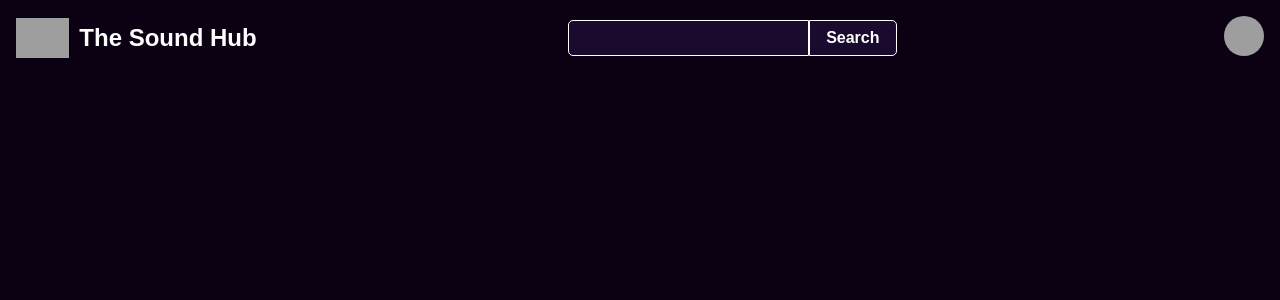
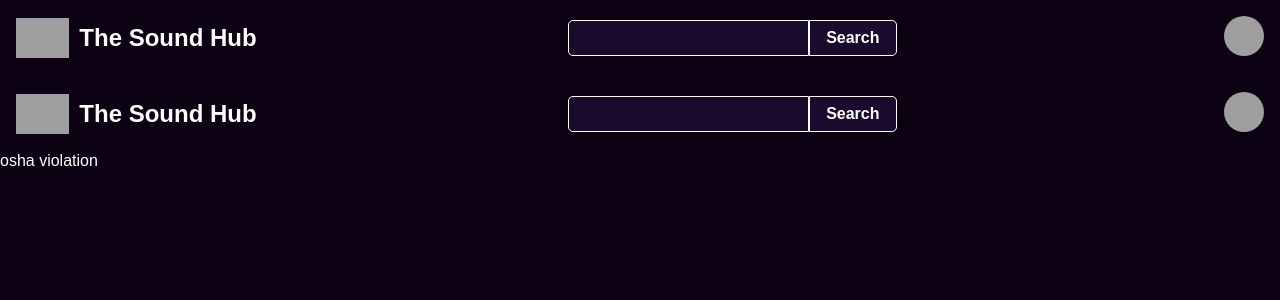
Before and after one commit to rottngator/CapstoneProject, a React (Create React App) app in the folder frontend/: page / in a window 1280 px wide. Shown: the top 300 px of the page. Built offline with nearby package versions, Linux system fonts and the light colour scheme; grey boxes are pictures that could not be loaded.

Commit message:
routes
fixed routes not working

```diff
--- a/frontend/src/App.js
+++ b/frontend/src/App.js
@@ -11,9 +11,9 @@ const App = () => {
         <Router>
             <NavBar />
             <Routes>
-                <Route path='/' exact component={Home} />
-                <Route path='/profile' component={ProfileView} />
-                <Route path='/upload' component={MusicUpload} />
+                <Route path='/' element={<Home />} />
+                <Route path='/profile' element={<ProfileView />} />
+                <Route path='/upload' element={<MusicUpload />} />
             </Routes>
         </Router>
     );
--- a/frontend/src/components/Home/Home.js
+++ b/frontend/src/components/Home/Home.js
@@ -1,9 +1,11 @@
 import React from 'react'
+import NavBar from '../Navbar/NavBar'
 
 const Home = () => {
     return (
         <div>
-            Home Page
+            <NavBar />
+            osha violation
         </div>
     )
 }
```
